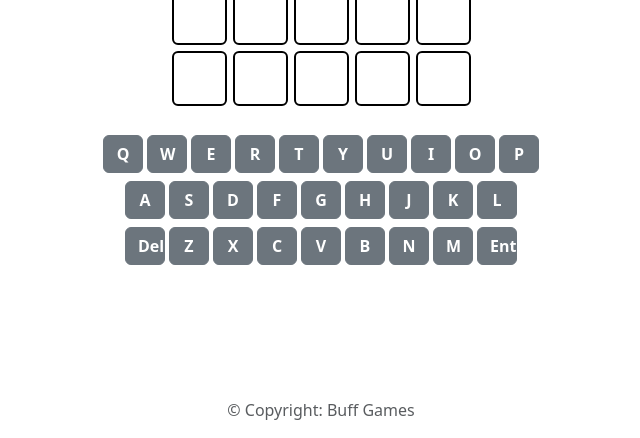
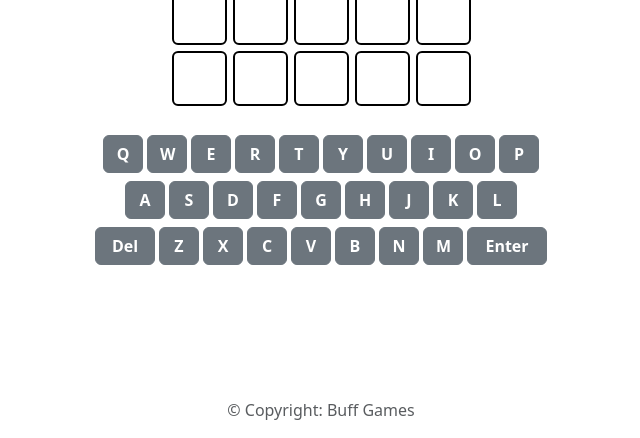
Before and after one commit to TaydenB/group-project-3308, a Node server app: page /daily in a window 1280 px wide. Shown: the part 362-800 px from the top of the page, without its empty margins (319-959 px from the left). Run offline with Node 20, Linux system fonts and the light colour scheme; the visitor is signed in with stand-in values (Sample User, id 1); some libraries are stand-ins or nearby versions.

Commit message:
Fixed the styling of the delete and enter keys

```diff
--- a/ProjectSourceCode/views/pages/daily.hbs
+++ b/ProjectSourceCode/views/pages/daily.hbs
@@ -21,6 +21,16 @@
         }
         .keyboard-key {
             width: 40px;
+            margin: 2px;
+            font-weight: bold;
+        }
+        .keyboard-key-delete {
+            width: 60px;
+            margin: 2px;
+            font-weight: bold;
+        }
+        .keyboard-key-enter {
+            width: 80px;
             margin: 2px;
             font-weight: bold;
         }
@@ -92,7 +102,7 @@
             <button class="btn btn-secondary keyboard-key">L</button>
         </div>
         <div class="d-flex justify-content-center">
-            <button class="btn btn-secondary keyboard-key">Del</button>
+            <button class="btn btn-secondary keyboard-key-delete">Del</button>
             <button class="btn btn-secondary keyboard-key">Z</button>
             <button class="btn btn-secondary keyboard-key">X</button>
             <button class="btn btn-secondary keyboard-key">C</button>
@@ -100,7 +110,7 @@
             <button class="btn btn-secondary keyboard-key">B</button>
             <button class="btn btn-secondary keyboard-key">N</button>
             <button class="btn btn-secondary keyboard-key">M</button>
-            <button class="btn btn-secondary keyboard-key">Enter</button>
+            <button class="btn btn-secondary keyboard-key-enter">Enter</button>
         </div>
     </div>
 </div>
```
